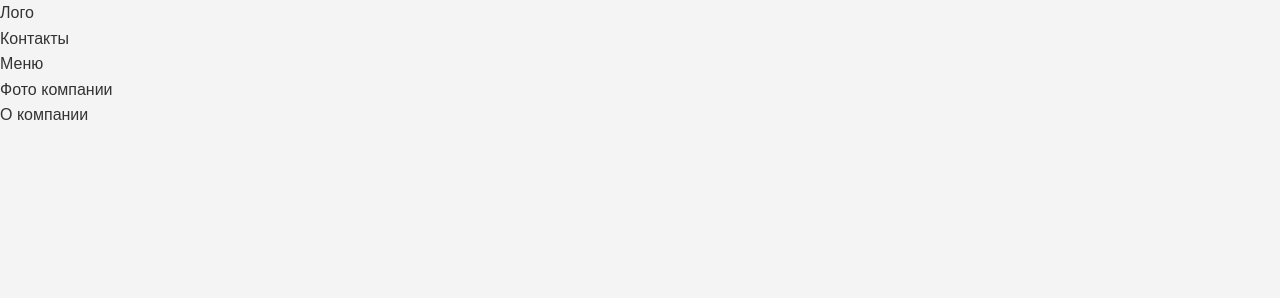
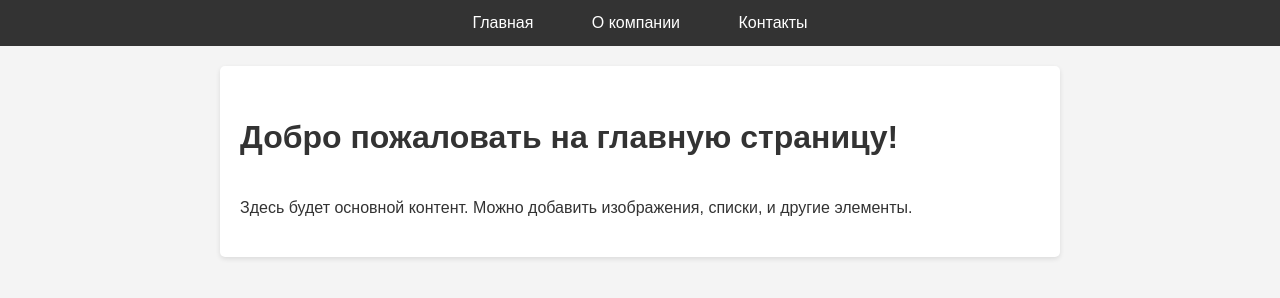
Before and after one commit to Username228-dotcom/Maket-1-MC-22, a plain HTML site: page index.html in a window 1280 px wide. Drawn offline with Linux system fonts and the light colour scheme.

Commit message:
Update index.html

```diff
--- a/index.html
+++ b/index.html
@@ -2,17 +2,19 @@
 <html lang="ru">
 <head>
   <meta charset="UTF-8">
+  <title>Главная страница</title>
   <link rel="stylesheet" href="index.css">
-<head>
-<title>Макет сайта</title>
 </head>
 <body>
+  <nav>
+    <a href="index.html">Главная</a>
+    <a href="about.html">О компании</a>
+    <a href="contacts.html">Контакты</a>
+  </nav>
 
-<div id="logo">Лого</div>
-<div id="contacts">Контакты</div>
-<div id="menu">Меню</div>
-<div id="photo">Фото компании</div>
-<div id="about">О компании</div>
-
+  <section>
+    <h1>Добро пожаловать на главную страницу!</h1>
+    <p>Здесь будет основной контент. Можно добавить изображения, списки, и другие элементы.</p>
+  </section>
 </body>
 </html>
```
